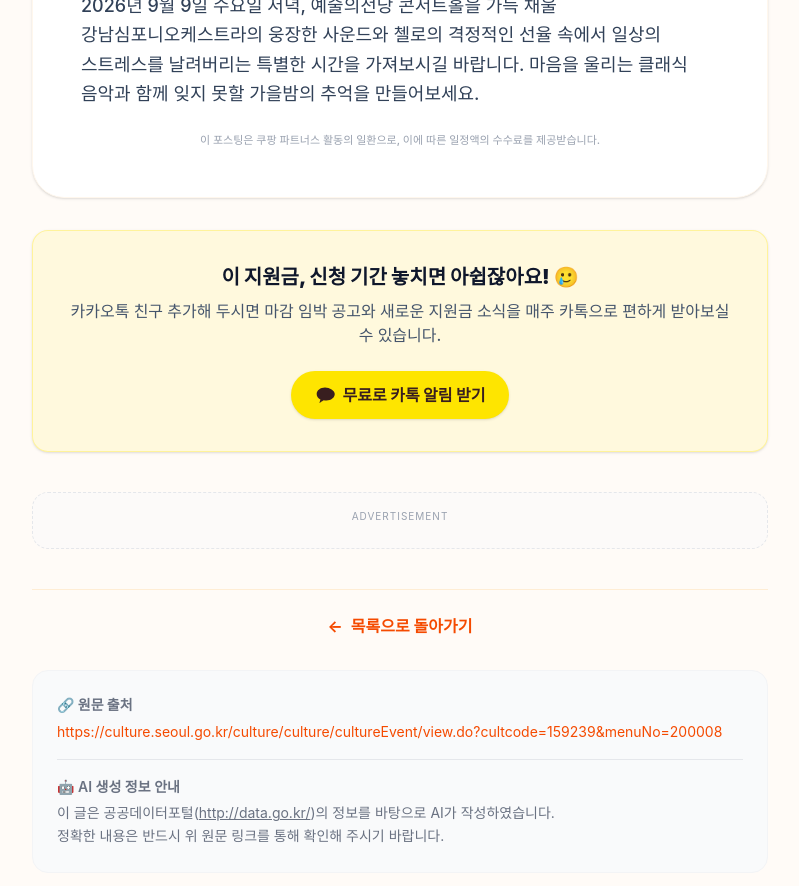
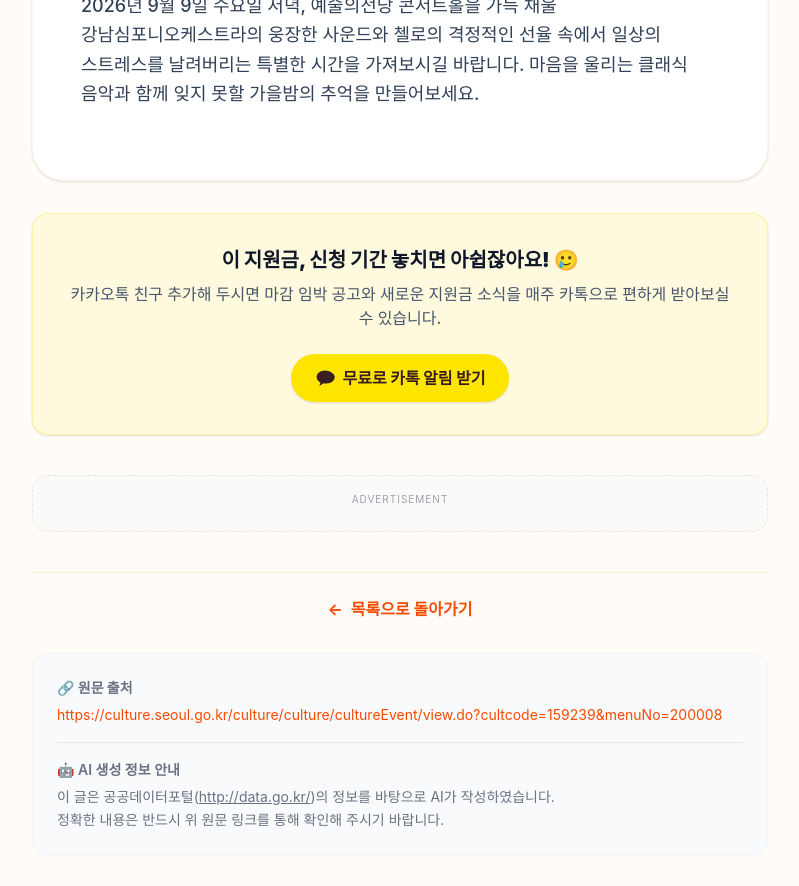
Before and after one commit to shomia-biz/vibe-local-info, a Next.js app: page /blog/2026-08-29-gangnam-symphony-shostakovich-cello in a window 1280 px wide. Shown: the part 4480-5366 px from the top of the page, without its empty margins (240-1039 px from the left). Built offline with nearby package versions, Linux system fonts and the light colour scheme; no server answers; a web font is replaced by a local one.

Commit message:
update2-260830

```diff
--- a/src/app/blog/[slug]/page.tsx
+++ b/src/app/blog/[slug]/page.tsx
@@ -180,10 +180,10 @@ export default async function PostPage({ params }: Props) {
             {post.content.replace(/\*\*\r?\n/g, '**  \n')}
           </ReactMarkdown>
 
-          {/* 파이썬이 생성한 본문 내 쿠팡 링크 대응용 고정 대가성 문구 */}
-          <div className="mt-6 text-[11px] text-gray-400 font-medium text-center break-keep">
+          {/* 파이썬이 생성한 본문 내 쿠팡 링크 대응용 고정 대가성 문구 (쿠팡 파트너스 등록 전까지 임시 숨김) */}
+          {/* <div className="mt-6 text-[11px] text-gray-400 font-medium text-center break-keep">
             이 포스팅은 쿠팡 파트너스 활동의 일환으로, 이에 따른 일정액의 수수료를 제공받습니다.
-          </div>
+          </div> */}
         </div>
 
         {/* 카카오톡 채널 추가 유도 배너 (게시글 하단) */}
@@ -209,7 +209,7 @@ export default async function PostPage({ params }: Props) {
 
         {/* 광고 영역 */}
         <AdBanner />
-        <CoupangBanner />
+        {/* <CoupangBanner /> */} {/* 쿠팡 파트너스 등록 전까지 임시 숨김 */}
 
         {/* 하단 네비게이션 (대안 B) */}
         <div className="mt-8 pt-6 border-t border-orange-100 flex justify-center">
```
